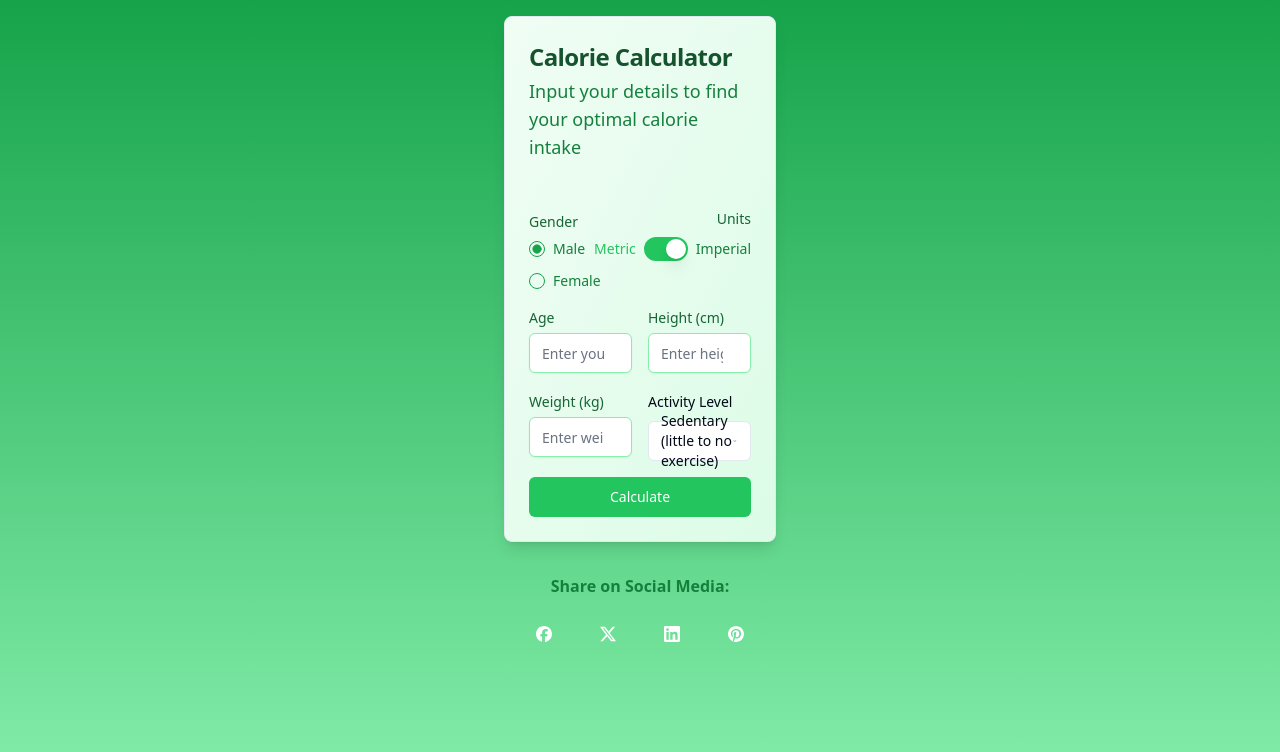
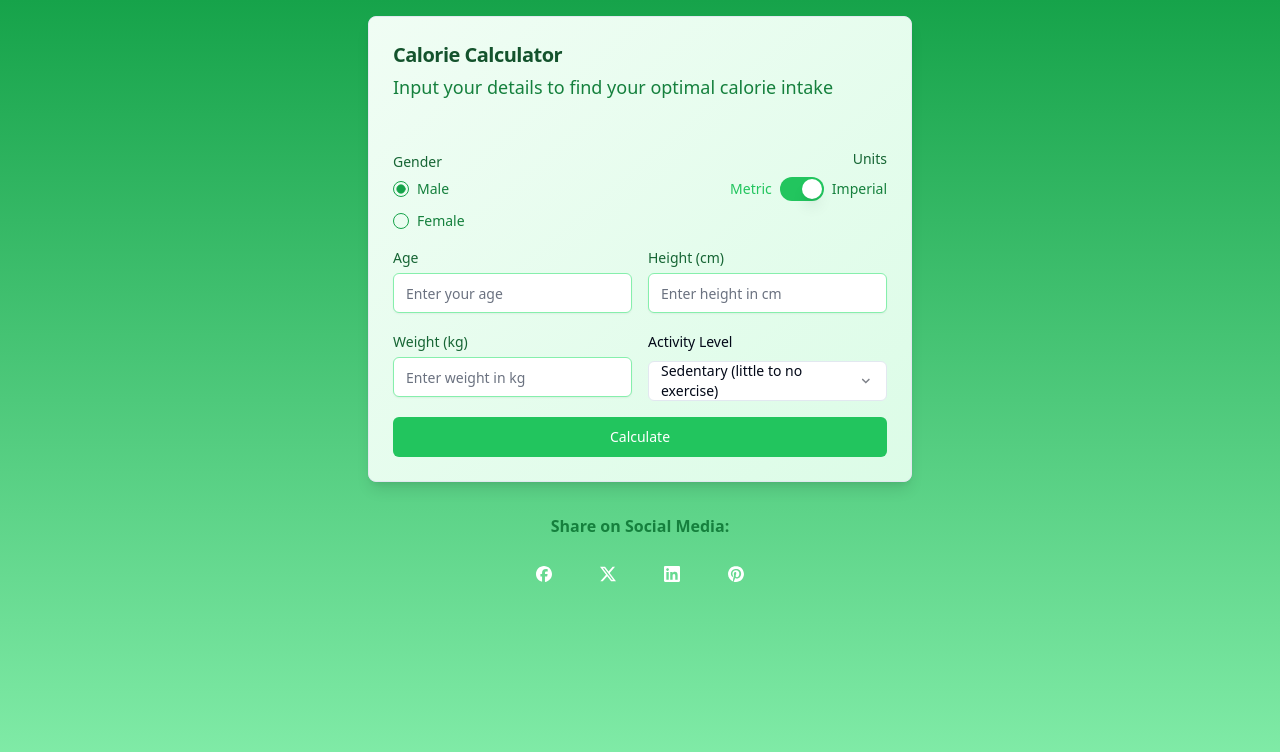
Before and after one commit to CeeBott/Calorie_Calculator, a Next.js app: page / in a window 1280 px wide. Shown: the top 752 px of the page. Built offline with nearby package versions, Linux system fonts and the light colour scheme.

Commit message:
Updated Card Responsiveness Settings

```diff
--- a/app/components/ui/card.tsx
+++ b/app/components/ui/card.tsx
@@ -1,5 +1,4 @@
 import * as React from "react"
-
 import { cn } from "@/lib/utils"
 
 const Card = React.forwardRef<
@@ -9,7 +8,7 @@ const Card = React.forwardRef<
   <div
     ref={ref}
     className={cn(
-      "rounded-lg border bg-card text-card-foreground shadow-sm w-full sm:w-11/12 md:w-3/4 lg:w-2/3 xl:w-1/2 mx-auto",
+      "rounded-lg border bg-card text-card-foreground shadow-sm w-full max-w-sm sm:max-w-md md:max-w-lg lg:max-w-xl mx-auto",
       className
     )}
     {...props}
@@ -36,7 +35,7 @@ const CardTitle = React.forwardRef<
   <h3
     ref={ref}
     className={cn(
-      "text-xl sm:text-2xl font-semibold leading-none tracking-tight",
+      "text-lg sm:text-xl font-semibold leading-none tracking-tight",
       className
     )}
     {...props}
```
Also changed, not shown: app/components/NewsletterSignup.tsx (line endings or trailing spaces).
